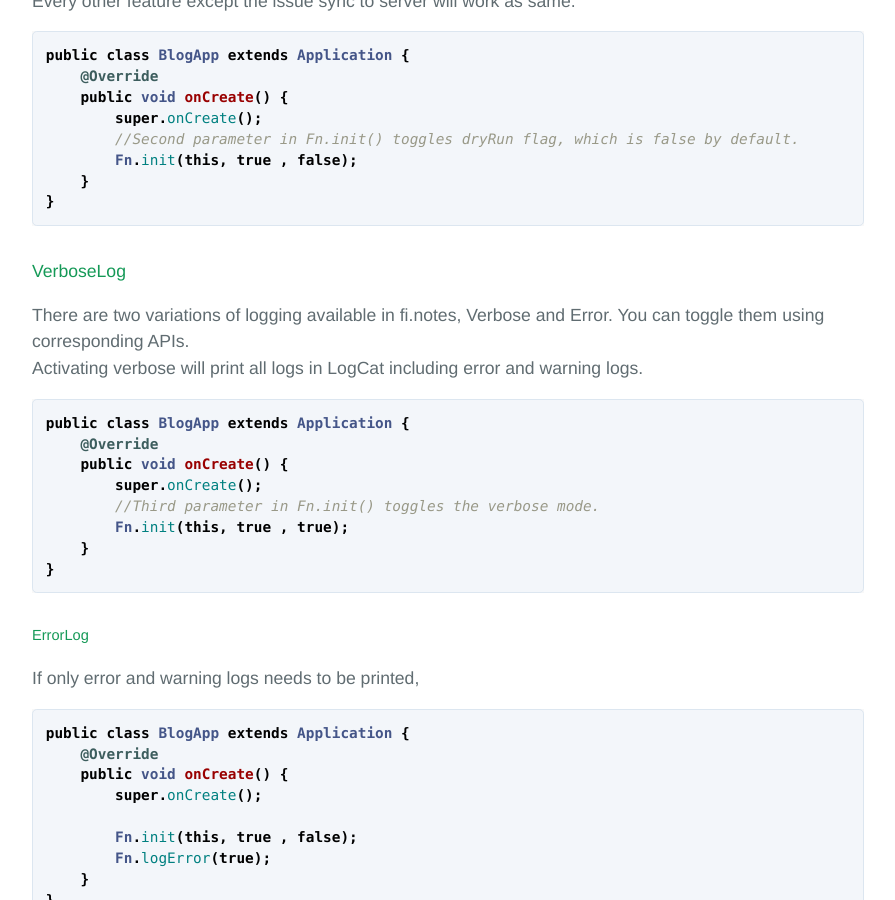
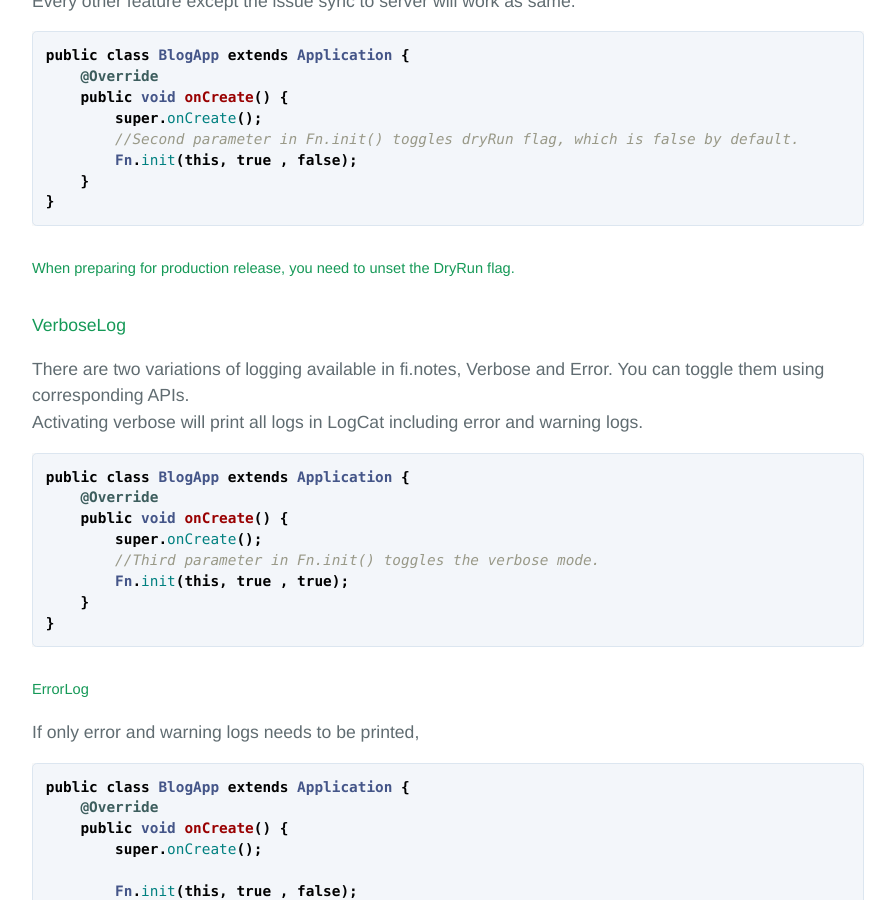
Before and after one commit to finotes/finotes.github.io, a Jekyll site: the page built from _posts/2018-02-02-java-docs.md, in a window 1280 px wide and 900 px high, scrolled down 1776 px. Shown: the whole window, without its empty margins (192-1087 px from the left). Built offline with Jekyll 4.4.1, drawn with Linux system fonts in a browser that asks for light colours; some web fonts are replaced.

Commit message:
Update 2018-02-02-java-docs.md

````diff
--- a/_posts/2018-02-02-java-docs.md
+++ b/_posts/2018-02-02-java-docs.md
@@ -76,6 +76,8 @@ public class BlogApp extends Application {
     }
 }
 ```
+##### When preparing for production release, you need to unset the DryRun flag.
+
 #### VerboseLog
 There are two variations of logging available in fi.notes, Verbose and Error. You can toggle them using corresponding APIs.
 Activating verbose will print all logs in LogCat including error and warning logs.
````
